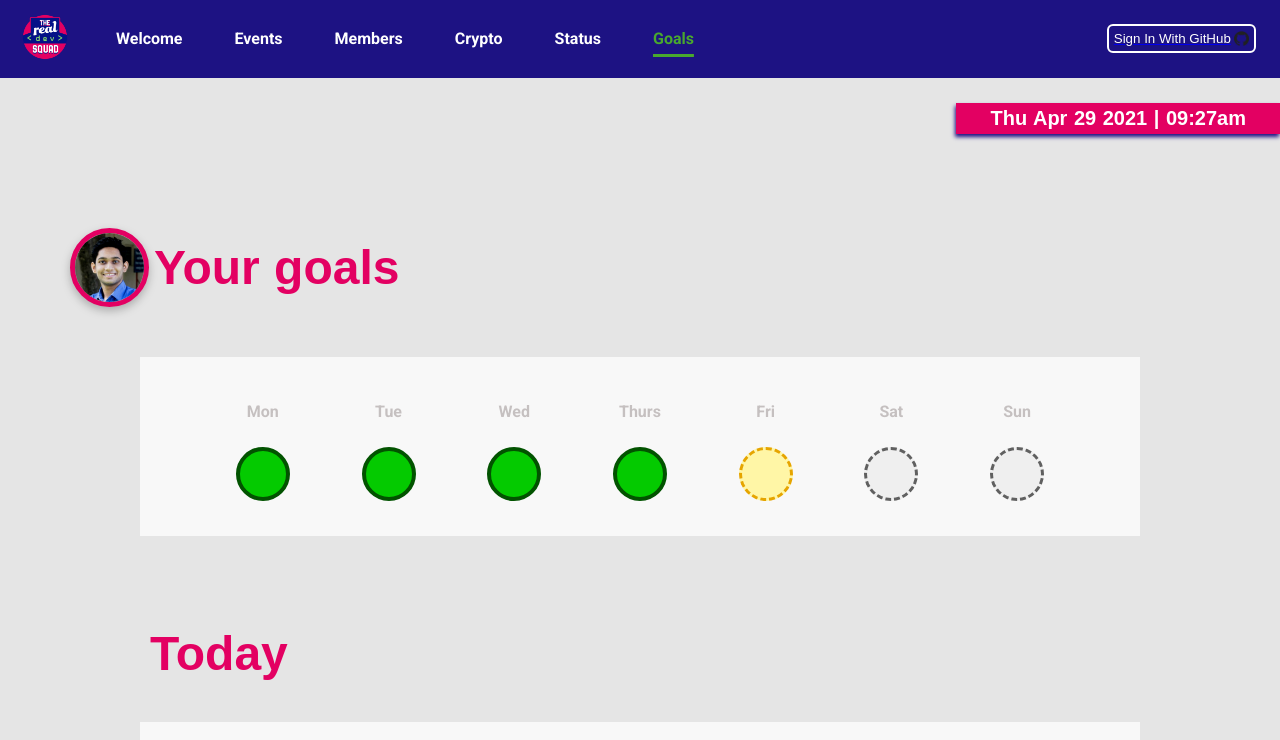
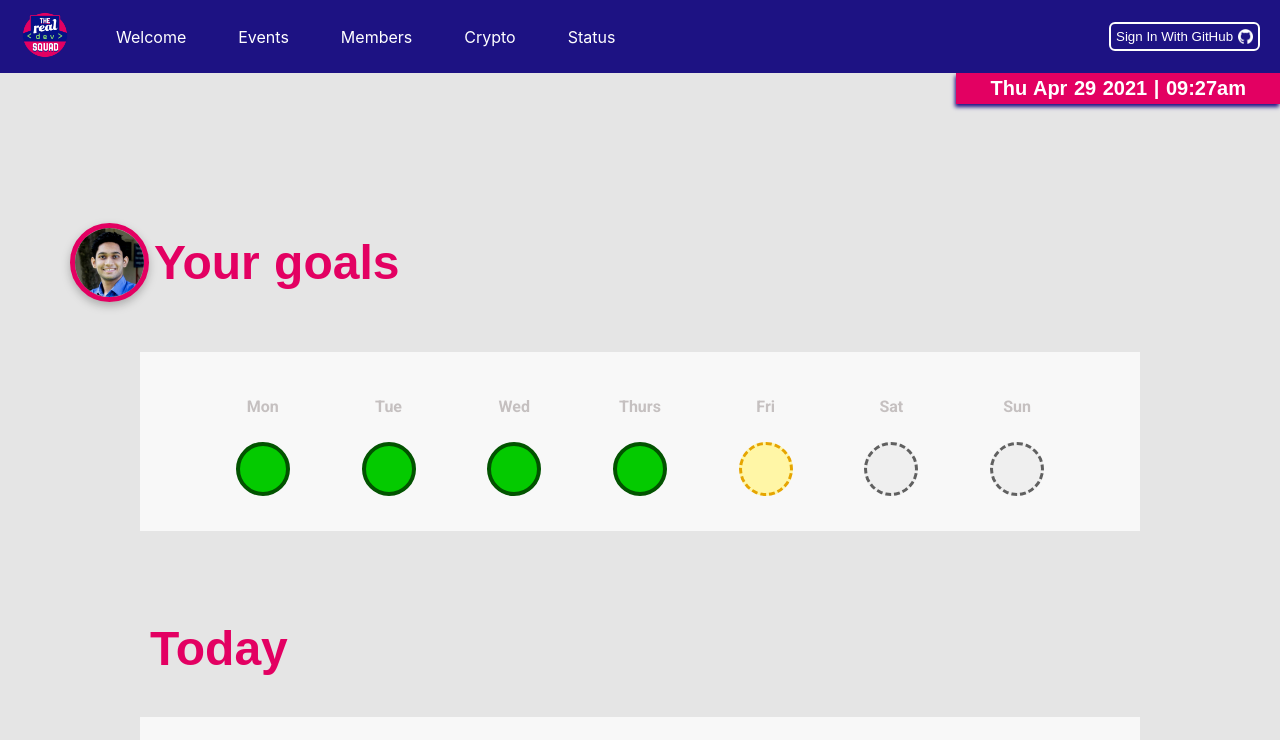
Before and after one commit to Real-Dev-Squad/website-goals, a Nuxt app: page / in a window 1280 px wide. Shown: the top 740 px of the page. Built offline with nearby package versions, Linux system fonts and the light colour scheme; grey boxes are pictures that could not be loaded; a web font is replaced by a local one.

Commit message:
refactor navbar and add animation

```diff
--- a/components/Navbar.vue
+++ b/components/Navbar.vue
@@ -1,30 +1,14 @@
 <template>
-  <header class="wrapper">
-    <nav class="navBar">
-      <div class="hamburger" @click="toggleClicked(isClicked)">
-        <img src="~assets/menu.png" />
-      </div>
-      <div class="navBarLogin">
-        <a
-          class="btnLogin"
-          href="https://github.com/login/oauth/authorize?client_id=23c78f66ab7964e5ef97"
-        >
-          <button type="button" class="btnLoginText">
-            Sign In With GitHub
-            <img
-              className="githubLogo"
-              src="~/assets/github.png"
-              alt="GitHub Icon"
-              height="15px"
-              width="15px"
-            /></button
-        ></a>
-      </div>
+  <nav class="navbar">
+    <button class="hamburger" @click="toggleClicked(isClicked)">
+      <div class="hamburger__bar" />
+      <div class="hamburger__bar" />
+      <div class="hamburger__bar" />
+    </button>
 
-      <div class="navbarMenuItem">
-        <ul :class="[isClicked ? 'hide-menu' : 'navBarMenu']">
-          <li class="navBarLogoLi">
-            <a href="https://realdevsquad.com/">
+    <ul class="redirection">
+      <li>
+        <a href="https://realdevsquad.com/" class="redirection__option--logo">
           <img
             src="~/assets/Real-Dev-Squad@1x.png"
             alt="Real Dev Squad logo"
@@ -34,17 +18,33 @@
         </a>
       </li>
       <li v-for="item in LINKS" :key="item.name">
-            <a :href="item.link">{{ item.name }}</a>
-          </li>
-          <li>
-            <a class="activeTab" href="https://goals.realdevsquad.com/"
-              >Goals</a
-            >
+        <a :href="item.link" class="redirection__option">{{ item.name }}</a>
       </li>
     </ul>
-      </div>
+
+    <ul class="dropdown" :class="{ 'dropdown--open': isClicked }">
+      <li>
+        <a href="https://realdevsquad.com/" class="dropdown__option">Home</a>
+      </li>
+      <li v-for="item in LINKS" :key="item.name">
+        <a :href="item.link" class="dropdown__option">{{ item.name }}</a>
+      </li>
+    </ul>
+
+    <button
+      class="login"
+      onClick="window.location.href='https://github.com/login/oauth/authorize?client_id=23c78f66ab7964e5ef97'"
+    >
+      <span class="login__text">Sign In With GitHub</span>
+      <img
+        class="login__image"
+        src="~/assets/github.png"
+        alt="GitHub Icon"
+        height="15px"
+        width="15px"
+      />
+    </button>
   </nav>
-  </header>
 </template>
 
 <script>
@@ -71,219 +71,98 @@ export default {
 </script>
 
 <style scoped>
-.wrapper {
-  font: 700 16px 'Roboto', sans-serif;
-  margin-bottom: 25px;
+.navbar {
+  height: 73px;
+  display: flex;
+  align-items: center;
+  background-color: #1d1283;
+  color: white;
+  position: sticky;
+  transform-style: preserve-3d;
+  padding: 0 20px;
+  top: 0;
+  z-index: 1;
 }
-
-.navBar li a {
+.hamburger {
+  display: none;
+  background-color: transparent;
+  border: 0;
+  cursor: pointer;
+}
+.hamburger__bar {
+  height: 3px;
+  width: 25px;
+  margin: 5px 0;
+  background-color: white;
+}
+.redirection {
+  display: flex;
+  align-items: center;
+}
+.redirection__option {
+  padding: 19px 16px;
+  margin: 0 10px;
+  border-radius: 10px;
+}
+.redirection__option--logo {
+  margin-right: 20px;
+}
+.redirection__option:hover {
+  color: #49a82e;
+}
+.dropdown {
+  position: absolute;
+  transform: translateZ(-10px);
+  display: none;
+  flex-direction: column;
+  bottom: 0;
+  left: 0;
+  transition: transform 0.3s cubic-bezier(0.39, 0.575, 0.565, 1);
+  background-color: white;
+  color: #1d1283;
+  width: 100%;
+}
+.dropdown--open {
+  transform: translateY(100%);
+}
+.dropdown__option {
+  padding: 10px 40px;
   margin: 10px;
   display: block;
-  border-radius: 0.5rem;
-  color: #ffffff;
-  text-align: center;
-  padding: 19px 16px;
-  text-decoration: none;
-  list-style: none;
 }
-
-.navBar li {
-  float: left;
-}
-
-.navBar li a:hover {
+.dropdown__option:hover {
   color: #49a82e;
 }
-
-.navBarMenu {
-  list-style-type: none;
-  margin: 0;
-  padding: 0;
-  overflow: hidden;
-  background-color: #1d1283;
-}
-
-.navBarLogoLi {
-  list-style: none;
-  padding: 12px 20px;
-}
-
-.navBar li.navBarLogoLi a {
-  margin: 0px;
-  padding: 0px;
-}
-
-.navBar li.navBarLoginLi {
-  float: right;
-}
-
-.navBar li.navBarLoginLi .btnLogin {
-  padding: 0px;
-  margin: 22px;
-}
-
-.navBarLogin,
-.homeTab {
-  display: none;
-}
-.hide-menu {
-  background: #fff;
-}
-ul > .btnLogin {
-  margin-right: auto;
-}
-.btnLoginText {
+.login {
+  margin-left: auto;
+  border: 2px solid white;
   border-radius: 6px;
   padding: 5px;
-  background-color: #1d1283;
-  color: white;
+  background-color: transparent;
+  display: flex;
+  width: 151px;
   cursor: pointer;
-  border: 2px solid white;
-  display: flex;
-  gap: 0.2rem;
 }
-
-.userGreet {
-  color: #ffffff;
-  margin: 23px;
-  display: none;
+.login__text {
+  overflow: hidden;
+  white-space: nowrap;
 }
-
-.navBarLoginLi .userGreet a {
-  padding: 0px;
-}
-
-.userProfilePic {
-  width: 32px;
-  height: 32px;
-  border-radius: 50%;
-  display: inline;
-  vertical-align: middle;
-}
-
-.userGreetMsg {
-  display: inline;
-  vertical-align: middle;
-  margin-right: 10px;
-}
-
-.navBar li a.activeTab {
-  color: #49a82e;
-  text-decoration: underline;
-  text-decoration-thickness: 3px;
-  text-underline-offset: 10px;
-}
-
-.hamburger {
-  display: none;
-}
-
-.bar {
-  display: block;
-  width: 25px;
-  height: 3px;
-  margin: 5px auto;
-  background-color: #fff;
-}
-
-.githubLogo {
-  margin-left: 4px;
-  background-color: white;
-  border-radius: 50%;
-}
-
-.header {
-  display: flex;
-  justify-content: center;
-  align-items: center;
-  flex-wrap: wrap;
-  padding-top: 5px;
-}
-
-.link {
-  padding: 10px;
-  margin-top: 2px;
-  text-decoration: none;
-  font-weight: bold;
-  color: #041484;
-  cursor: pointer;
-  background: none;
-  border: none;
-}
-
-.active {
-  color: #e30464;
-}
-.Homes {
-  display: none;
-}
-.navBarLogin {
-  display: block;
-  margin: 1.5rem;
-  position: absolute;
-  top: 0;
-  right: 0px;
+.login__image {
+  margin-left: 0.3rem;
 }
 
 @media screen and (max-width: 970px) {
-  .navBar {
-    background: #1d1283;
-  }
-  .Homes {
+  .hamburger {
     display: block;
   }
-  .hamburger {
-    height: 73px;
-    width: 73px;
-    padding: 20px;
-    display: inline-block;
-    cursor: pointer;
-    font-size: 30px;
-    color: white;
+  .login {
+    width: 75px;
   }
-  .hamburger .icon {
-    margin-top: 4px;
-    padding-left: 2px;
-  }
-  .navBarMenu {
-    background: white;
-    display: none;
-    width: 100%;
-    padding: 10px 0px;
-    box-shadow: 0px 10px 15px rgba(0, 0, 0, 0.5);
-  }
-
-  .navBarMenu.active,
-  .homeTab {
-    display: block;
-  }
-
-  .navBar li a {
-    padding: 10px 40px;
-    text-align: left;
-    color: black;
-  }
-
-  .navBarLoginLi,
-  .navBarLogoLi {
+  .redirection {
     display: none;
   }
-
-  .navBar li a.activeTab {
-    text-decoration: none;
-  }
-
-  .navBar li {
-    float: none;
-  }
-
-  .mainBanner,
-  .logoImg {
-    margin-top: 40px;
-  }
-
-  .userGreet {
-    margin: 0px;
+  .dropdown {
+    display: flex;
   }
 }
 </style>
--- a/layouts/default.vue
+++ b/layouts/default.vue
@@ -24,4 +24,14 @@ html {
   margin: 0;
   padding: 0;
 }
+a {
+  text-decoration: none;
+  color: inherit;
+}
+li {
+  list-style: none;
+}
+button {
+  color: inherit;
+}
 </style>
```
Also changed, not shown: assets/github.png. Lines whose indentation alone changed are shown as unchanged.
